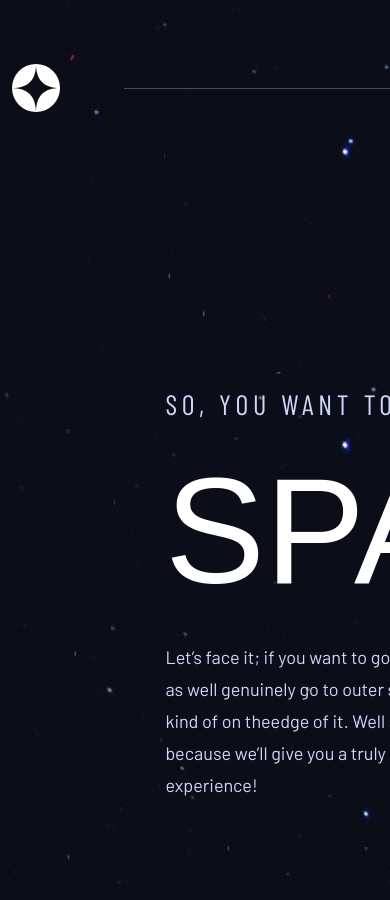
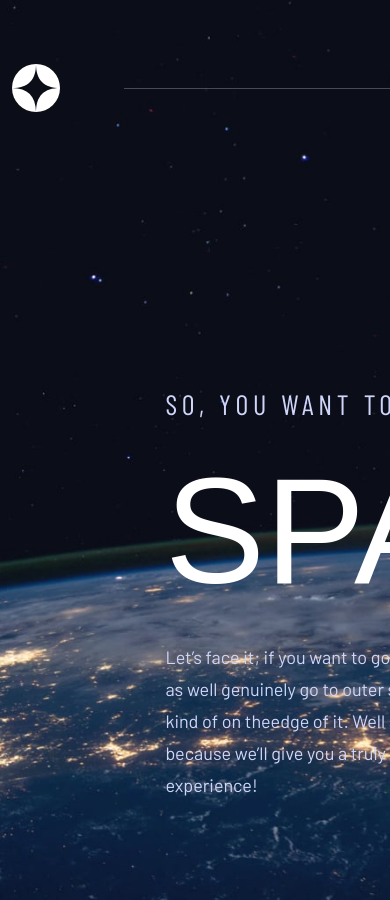
Before and after one commit to mohadese-nm/space-tourism-website, a Vue app: page / in a window 390 px wide. Shown: the top 900 px of the page. Built offline with nearby package versions, Linux system fonts and the light colour scheme; a web font is replaced by a local one.

Commit message:
change background for tablet size

```diff
--- a/src/views/homePage.vue
+++ b/src/views/homePage.vue
@@ -140,4 +140,10 @@ export default {
 
     }
 }
+
+@media screen and (max-width:768px) {
+    .content{
+        background-image: url(../assets/home/background-home-tablet.jpg);
+    }
+}
 </style>
--- a/src/views/technologyPage.vue
+++ /dev/null
@@ -1,26 +0,0 @@
-<template>
-  <div>
-    <navigation-bar></navigation-bar>
-  </div>
-</template>
-
-<script>
-import navigationBar from './navigationBar.vue';
-
-export default {
-  name: 'technologyPage',
-  components: {
-    navigationBar,
-  }
-}
-</script>
-
-<style lang="scss" scoped>
-div {
-  position: relative;
-  top: 0;
-  left: 0;
-  width: 100vw;
-  height: 100vh;
-}
-</style>
```
